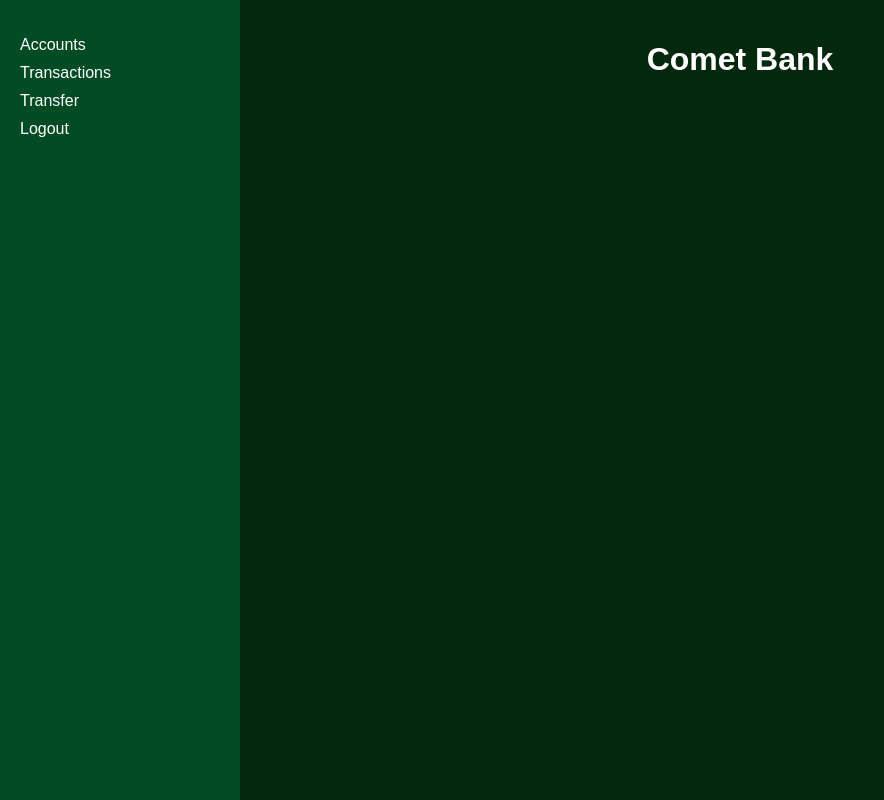
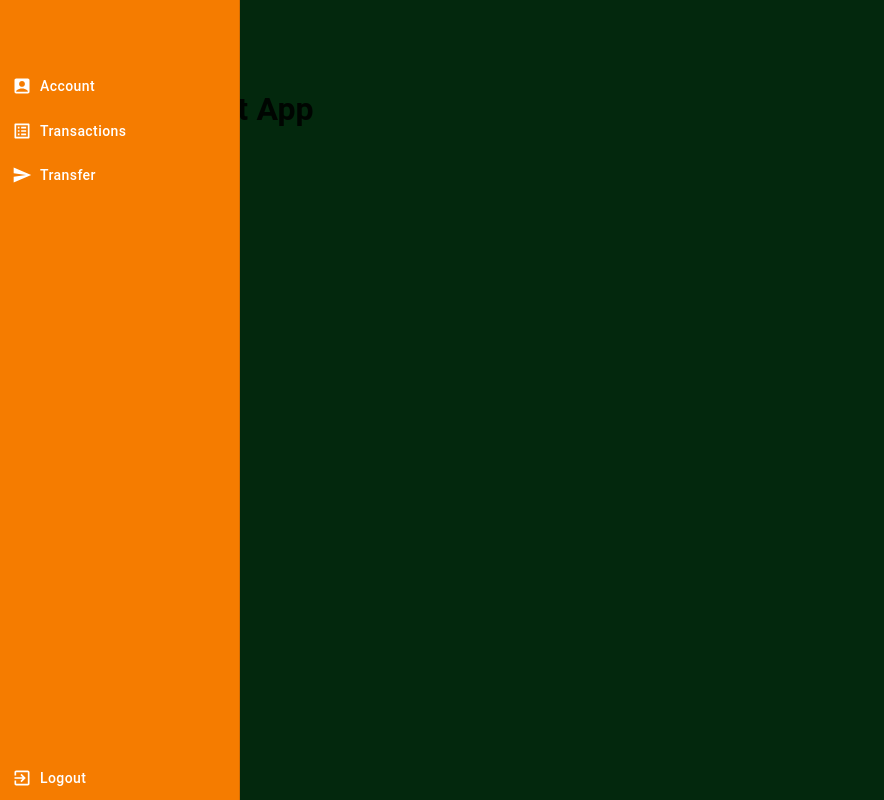
Before and after one commit to alan-sam/CS-4389-Secure-Bank-App, a React (Create React App) app: page /dashboard in a window 1280 px wide. Shown: the whole page, without its empty margins (0-884 px from the left). Built offline with nearby package versions, Linux system fonts and the light colour scheme.

Commit message:
Updated Login/Dashboard

```diff
--- a/package.json
+++ b/package.json
@@ -5,11 +5,15 @@
   "dependencies": {
     "@emotion/react": "^11.11.1",
     "@emotion/styled": "^11.11.0",
-    "@mui/material": "^5.14.13",
+    "@mui/icons-material": "^5.14.16",
+    "@mui/lab": "^5.0.0-alpha.151",
+    "@mui/material": "^5.14.16",
     "@testing-library/jest-dom": "^5.17.0",
     "@testing-library/react": "^13.4.0",
     "@testing-library/user-event": "^13.5.0",
+    "chart.js": "^4.4.0",
     "react": "^18.2.0",
+    "react-chartjs-2": "^5.2.0",
     "react-dom": "^18.2.0",
     "react-router-dom": "^6.16.0",
     "react-scripts": "5.0.1",
--- a/src/App.css
+++ b/src/App.css
@@ -156,6 +156,7 @@
 /* Styles for the dropdown menus */
 .DropdownMenu {
 
+  display: none;
   position: flex;
   background-color: #03280d;
   box-shadow: 0 2px 4px rgba(0, 0, 0, 0.2);
@@ -192,6 +193,7 @@
   background-color: #f0f0f0; /* Background color on hover */
   color: #000; /* Text color on hover */
 }
+
 
 /* Style for the active (open) dropdown menu item */
 .Navbar li:hover .DropdownMenu {
@@ -252,3 +254,10 @@
   color: #fff;
   font-family: Arial, sans-serif;
 }
+
+
+.desh {
+  background-color:#03280d;
+  height: 100vh; /* full viewport height */
+  width: 100vw; /* full viewport width */
+}
--- a/src/api.js
+++ b/src/api.js
@@ -1,7 +1,7 @@
 
 export const login = async (formData) => {
     try {
-      const response = await fetch('api here', {
+      const response = await fetch('http://localhost:8080/bankingApp/login', {
         method: 'POST',
         body: JSON.stringify(formData),
         headers: {
--- a/src/components/Login.js
+++ b/src/components/Login.js
@@ -11,59 +11,59 @@
   const [password, setPassword] = useState("");
   const [errorMsg, setErrorMsg] = useState(null);
 
+  function sendLoginRequest() {
+    setErrorMsg("");
+    const reqBody = {
+      email: email,
+      password: password,
+    };
+
+    fetch("http://localhost:8080/bankingApp/login", {
+      headers: {
+        "Content-Type": "application/json",
+      },
+      method: 'POST',
+      body: JSON.stringify(reqBody),
+    })
+      .then(async (response) => {
+        const data = await response.json(); // Assuming the server responds with JSON data
+        console.log('Response Status:', response.status);
+        console.log('Login Data:', data);
+
+        if (response.status === 200 && data === true) {
+          navigate("/dashboard");
+        } else if (response.status === 200 && data === false) {
+          setErrorMsg("Invalid username or password");
+        } else if (response.status === 401 || response.status === 403) {
+          setErrorMsg("Invalid username or password");
+        } else {
+          setErrorMsg("Something went wrong, try again later.");
+        }
+      })
+      .catch((error) => {
+        console.error('Login Error:', error);
+      });
+  }
+
+  // const validCredentials = [
+  //   { email: 'alan@gmail.com', password: '112' },
+
+  //   // Add more credentials as needed
+  //   { email: 'rajas2.kothari@gmail.com', password: 'password2'},
+  // ];
+
   // function sendLoginRequest() {
   //   setErrorMsg("");
-  //   const reqBody = {
-  //     email: 'alan@gmail.com',
-  //     password: '112',
-  //   };
 
-  //   fetch("api/auth/login", {
-  //     headers: {
-  //       "Content-Type": "application/json",
-  //     },
-  //     method: "post",
-  //     body: JSON.stringify(reqBody),
-  //   })
-  //     .then((response) => {
-  //       console.log('Response Status:', response.status);
-  //       if (response.status === 200) return response.text();
-  //       else if (response.status === 401 || response.status === 403) {
-  //         setErrorMsg("Invalid username or password");
-  //       } else {
-  //         setErrorMsg("Something went wrong, try again later.");
-  //       }
-  //     })
-  //     .then((data) => {
-  //       if (data) {
-  //         console.log('Login Data:', data);
-  //         navigate("/dashboard");
-  //       }
-  //     })
-  //     .catch((error) => {
-  //       console.error('Login Error:', error);
-  //     });
+  //   // Check if the provided email and password match any of the valid credentials
+  //   const isValid = validCredentials.some(cred => cred.email === email && cred.password === password);
+
+  //   if (isValid) {
+  //     navigate("/dashboard");
+  //   } else {
+  //     setErrorMsg("Incorrect username or password");
+  //   }
   // }
-
-  const validCredentials = [
-    { email: 'alan@gmail.com', password: '112' },
-
-    // Add more credentials as needed
-    { email: 'rajas2.kothari@gmail.com', password: 'password2'},
-  ];
-
-  function sendLoginRequest() {
-    setErrorMsg("");
-
-    // Check if the provided email and password match any of the valid credentials
-    const isValid = validCredentials.some(cred => cred.email === email && cred.password === password);
-
-    if (isValid) {
-      navigate("/dashboard");
-    } else {
-      setErrorMsg("Incorrect username or password");
-    }
-  }
 
 
   return (
--- a/src/dashboard/dash-function/account.js
+++ b/src/dashboard/dash-function/account.js
@@ -1,15 +1,7 @@
 import React from 'react';
 import {
-  Typography,
-  Card,
-  CardContent,
-  CardHeader,
-  Divider,
-  List,
-  ListItem,
-  ListItemText
-}  from '@mui/material';
-
+  Typography, Card, CardContent, CardHeader, Divider, List, ListItem, ListItemText, Grid, Paper
+} from '@mui/material';
 
 const user = {
   name: 'John Doe',
@@ -17,52 +9,42 @@
   routingNumber: '0987654321',
   balance: 3500.25,
   transactions: [
-    { id: 1, date: '2022-01-01', description: 'Paycheck deposit', amount: 1000 },
-    { id: 2, date: '2022-01-05', description: 'Debit card purchase', amount: -45.20 },
-    { id: 3, date: '2022-01-07', description: 'Online transfer', amount: -200 },
-    // more transactions
+    { id: 1, date: '2023-10-25', description: 'Paycheck deposit', amount: 1000 },
+    { id: 2, date: '2023-10-26', description: 'Debit card purchase', amount: -45.20 },
+    { id: 3, date: '2023-10-27', description: 'Online transfer', amount: -200 },
+    { id: 4, date: '2023-10-28', description: 'Refund', amount: 50 },
   ]
 };
 
 export default function Account() {
-
   return (
-    <Card>
+    <Card style={{ width: '120%', height: '80vh', margin: '1em auto', padding: '1em' }}>
       <CardHeader
-        title={
-          <Typography variant="h5">
-            Checking Account
-          </Typography>
-        }
+        title={<Typography variant="h5">Checking Account</Typography>}
       />
 
       <CardContent>
-        <Typography variant="h4">
-          {user.name}
-        </Typography>
+        <Grid container spacing={3}>
+          <Grid item xs={6}>
+            <Typography variant="h4">{user.name}</Typography>
+            <Typography variant="subtitle1">Account Number: {user.accountNumber}</Typography>
+            <Typography variant="subtitle1">Routing Number: {user.routingNumber}</Typography>
+          </Grid>
+          <Grid item xs={6}>
+            <Paper elevation={3} style={{ padding: '1em', textAlign: 'center' }}>
+              <Typography variant="h5">Balance: ${user.balance.toFixed(2)}</Typography>
+            </Paper>
+          </Grid>
+        </Grid>
 
-        <Typography variant="subtitle1">
-          Account Number: {user.accountNumber}
-        </Typography>
-
-        <Typography variant="subtitle1">
-          Routing Number: {user.routingNumber}
-        </Typography>
-
-        <Divider />
-
-        <Typography variant="h5">
-          Balance: ${user.balance}
-        </Typography>
-
-        <Divider />
+        <Divider style={{ margin: '1em 0' }}/>
 
         <List>
           {user.transactions.map(t => (
             <ListItem key={t.id}>
               <ListItemText
                 primary={t.description}
-                secondary={`${t.amount} - ${t.date}`}
+                secondary={`${t.amount.toFixed(2)} - ${t.date}`}
               />
             </ListItem>
           ))}
@@ -70,6 +52,5 @@
 
       </CardContent>
     </Card>
-
   );
 }
--- a/src/dashboard/dash.js
+++ b/src/dashboard/dash.js
@@ -1,66 +1,94 @@
 import React, { useState } from 'react';
-import Account from './dash-function/account';
+import {
+  AppBar, Toolbar, Drawer, Button, Box, CssBaseline,
+} from '@mui/material';
+import { AccountBox, ListAlt, ExitToApp, Send } from '@mui/icons-material';
+import { useNavigate } from 'react-router-dom';
+import '../App.css';
+
 function Dashboard() {
-  const [isAccountsDropdownOpen, setAccountsDropdownOpen] = useState(false);
-  const [isTransactionsDropdownOpen, setTransactionsDropdownOpen] = useState(false);
-  const [isTransferDropdownOpen, setTransferDropdownOpen] = useState(false);
+  // State for handling drawer open/close
+  const [openDrawer, setOpenDrawer] = useState(false);
 
-  const toggleAccountsDropdown = () => {
-    setAccountsDropdownOpen(!isAccountsDropdownOpen);
+  // Router navigation
+  const navigate = useNavigate();
+
+  // Function to handle logout
+  const handleLogout = () => {
+    // Redirecting user to the login page
+    navigate('/');
   };
 
-  const toggleTransactionsDropdown = () => {
-    setTransactionsDropdownOpen(!isTransactionsDropdownOpen);
-  };
-
-  const toggleTransferDropdown = () => {
-    setTransferDropdownOpen(!isTransferDropdownOpen);
-  };
+  // Function to render a button for the drawer
+  const renderDrawerButton = (icon, label) => (
+    <Button
+      startIcon={icon}
+      sx={{
+        textTransform: 'none',
+        justifyContent: 'flex-start',
+        padding: '10px 16px',
+        color: 'white'
+      }}
+    >
+      {openDrawer && label}
+    </Button>
+  );
 
   return (
-    <div className="DashboardWithSidebar">
+    <div className="desh">
+      <CssBaseline />
+
+      {/* Main Toolbar */}
+      <Toolbar />
+
       {/* Sidebar */}
-      <div className="Sidebar">
-        <div className="DashboardNavbar">
-          <ul>
-            <li onClick={toggleAccountsDropdown}>
-              <a href="#">Accounts</a>
-              {isAccountsDropdownOpen && (
-                <ul className="DropdownMenu">
-                  <li><a href="/Account">Checking</a></li>
-                  <li><a href="#">Savings</a></li>
-                </ul>
-              )}
-            </li>
-            <li onClick={toggleTransactionsDropdown}>
-              <a href="#">Transactions</a>
-              {isTransactionsDropdownOpen && (
-                <ul className="DropdownMenu">
-                  <li><a href="#">Recent Transactions</a></li>
-                  <li><a href="#">Spend Analyzer</a></li>
-                </ul>
-              )}
-            </li>
-            <li onClick={toggleTransferDropdown}>
-              <a href="#">Transfer</a>
-              {isTransferDropdownOpen && (
-                <ul className="DropdownMenu">
-                  <li><a href="#">Transfer to Checking</a></li>
-                  <li><a href="#">Transfer to Savings</a></li>
-                </ul>
-              )}
-            </li>
-            <li onClick='/'>
-              <a href="/">Logout</a>
-            </li>
-          </ul>
-        </div>
-      </div>
+      <Drawer
+        variant="permanent"
+        open={openDrawer}
+        onMouseEnter={() => setOpenDrawer(true)}
+        onMouseLeave={() => setOpenDrawer(false)}
+        sx={{
+          width: 240,
+          '& .MuiDrawer-paper': {
+            width: 240,
+            transition: '.3s',
+            overflowX: 'hidden',
+            backgroundColor: '#f57c00',
+            width: openDrawer ? 240 : 60,
+          }
+        }}
+      >
+        {/* Additional Toolbar inside Drawer */}
+        <Toolbar />
 
-      {/* Main Content */}
-      <div className="MainContent">
-        <h1>Comet Bank</h1>
-      </div>
+        {/* Drawer content */}
+        <Box
+          sx={{
+            display: 'flex',
+            flexDirection: 'column',
+            flexGrow: 1
+          }}
+        >
+          {renderDrawerButton(<AccountBox />, 'Account')}
+          {renderDrawerButton(<ListAlt />, 'Transactions')}
+          {renderDrawerButton(<Send />, 'Transfer')}
+        </Box>
+
+        {/* Logout Button */}
+        <Button
+          startIcon={<ExitToApp />}
+          onClick={handleLogout}
+          sx={{
+            textTransform: 'none',
+            justifyContent: 'flex-start',
+            padding: '10px 16px',
+            color: 'white'
+          }}
+        >
+          {openDrawer && 'Logout'}
+        </Button>
+      </Drawer>
+      <h1 alignment = "centre">This is my comet App</h1>
     </div>
   );
 }
```
Also changed, not shown: 2 other files (tests, documents, lock files or other folders).
